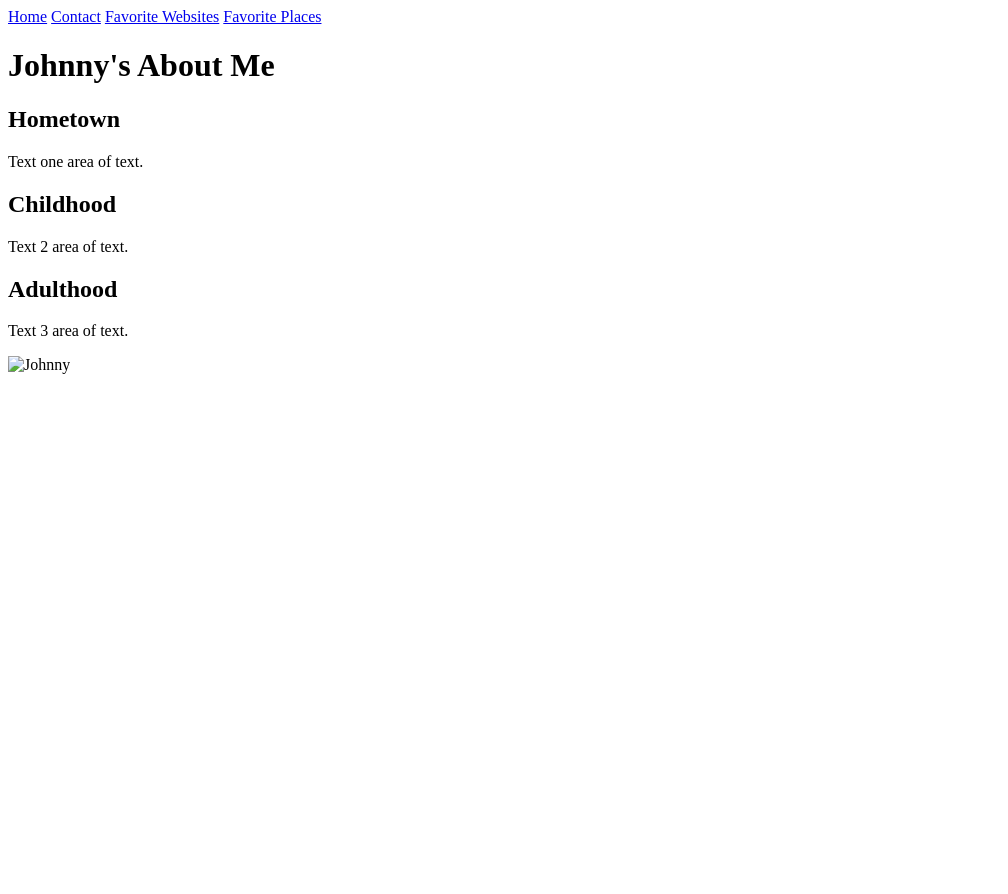
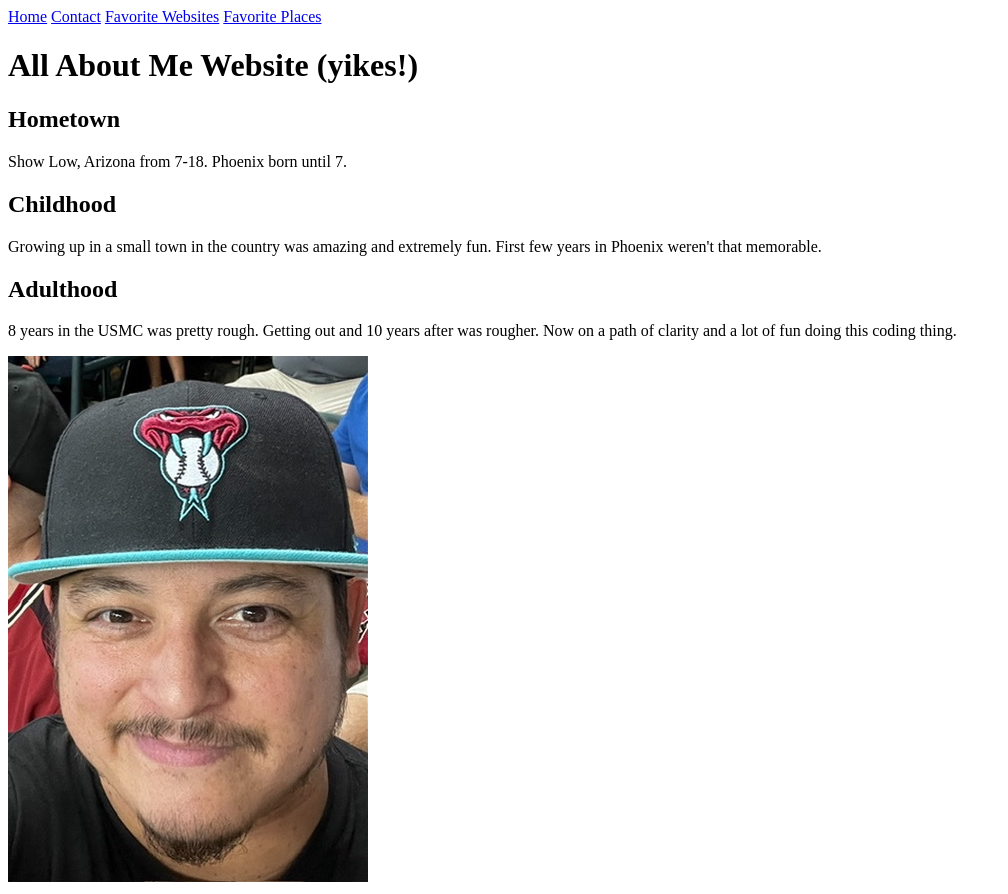
Before and after one commit to jjpdez13/1stWebsite, a plain HTML site: page index.html in a window 1280 px wide. Shown: the whole page, without its empty margins (0-1008 px from the left). Before the commit the page ends 800 px from the top, so only its background shows below. Drawn offline with Linux system fonts and the light colour scheme.

Commit message:
HTML DONE

```diff
--- a/index.html
+++ b/index.html
@@ -11,19 +11,19 @@
                 <a href="favepages.html">Favorite Websites</a>
                 <a href="faveplaces.html">Favorite Places</a>
         </nav>
-        <h1>Johnny's About Me</h1>
+        <h1>All About Me Website (yikes!)</h1>
         <h2>Hometown</h2>
         <p>
-            Text one area of text.
+            Show Low, Arizona from 7-18. Phoenix born until 7.
         </p>
         <h2>Childhood</h2>
         <p>
-            Text 2 area of text.
+            Growing up in a small town in the country was amazing and extremely fun. First few years in Phoenix weren't that memorable.
         </p>
         <h2>Adulthood</h2>
         <p>
-            Text 3 area of text.
+            8 years in the USMC was pretty rough. Getting out and 10 years after was rougher. Now on a path of clarity and a lot of fun doing this coding thing.
         </p>
-        <img src="imgsource.whatever" id="myface" alt="Johnny">
+        <img src="my-face.jpeg" id="myface" alt="Johnny">
     </body>
 </html>
```
Also changed, not shown: my-face.jpeg (added).
